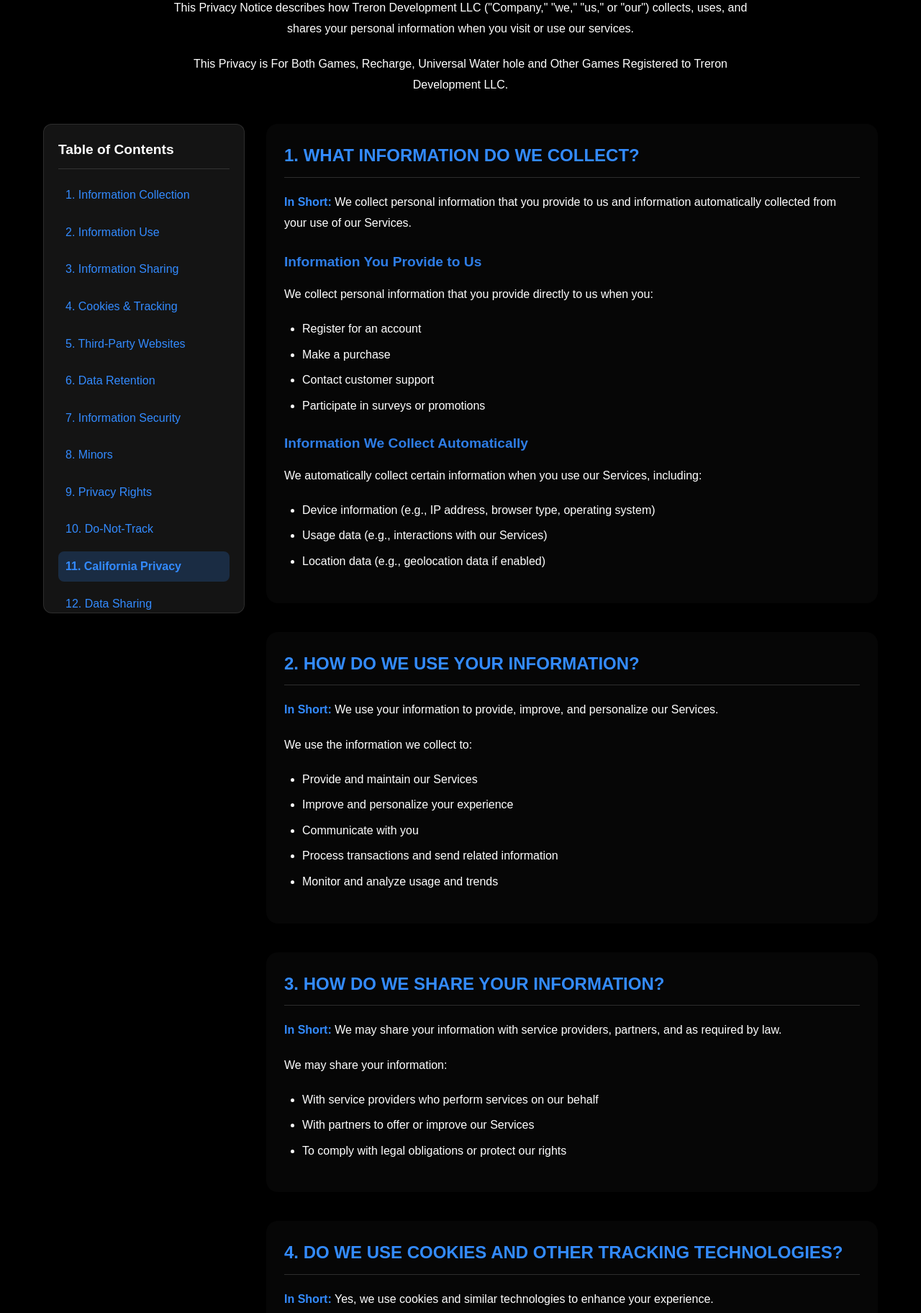
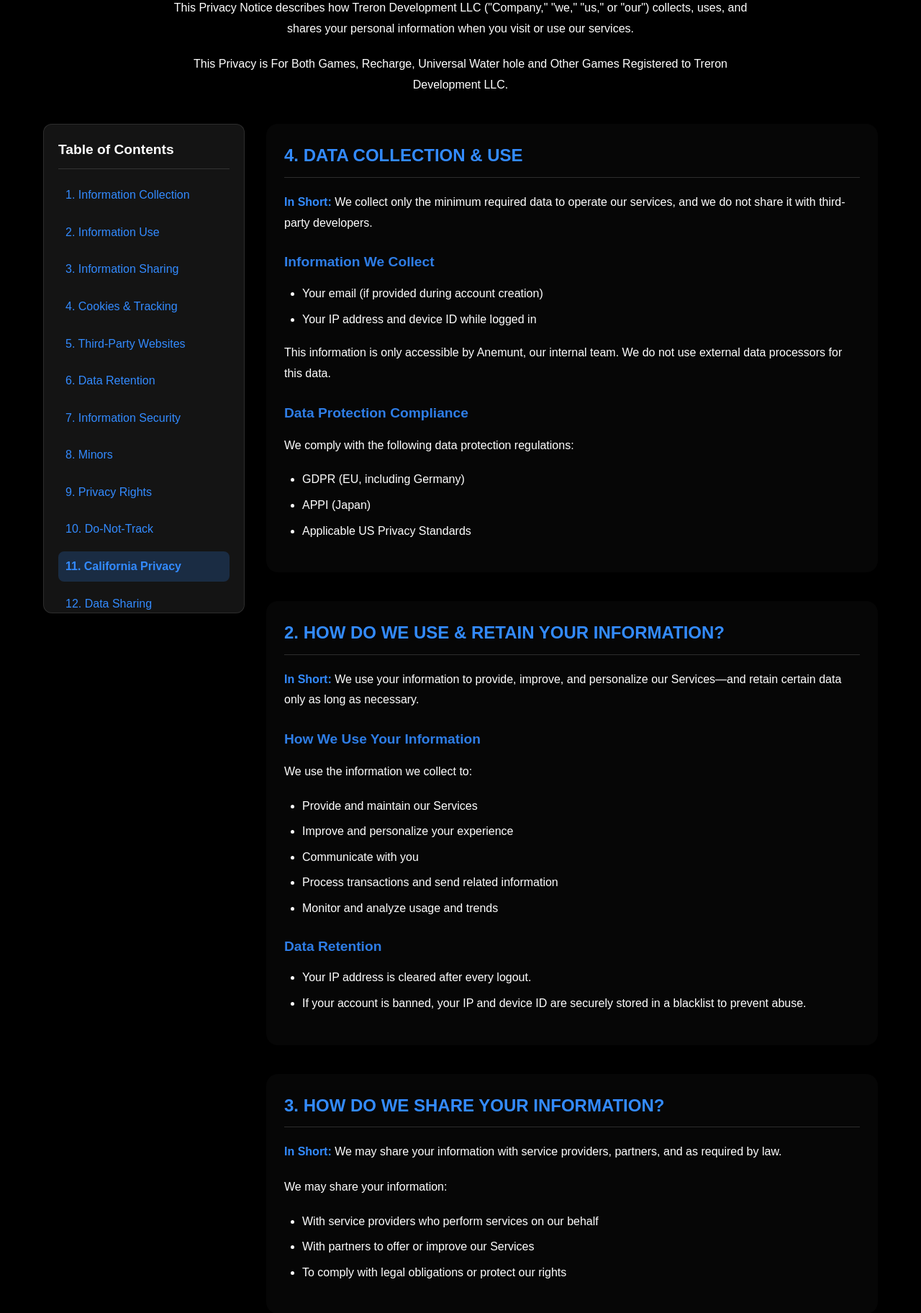
Before and after one commit to darkresident55/WebsiteAPIBased, a Flask app: page /privacyandsafety in a window 1280 px wide. Shown: the part 297-2121 px from the top of the page at 72% size. Run offline with Flask 3, Linux system fonts and the light colour scheme.

Commit message:
Update Privacy-and-Safety-Finished.html

```diff
--- a/templates/Privacy-and-Safety-Finished.html
+++ b/templates/Privacy-and-Safety-Finished.html
@@ -629,30 +629,31 @@
 
             <div class="main-content">
                 <section id="information-collection" class="section fade-in">
-                    <h2 class="section-title">1. WHAT INFORMATION DO WE COLLECT?</h2>
-                    <p><strong>In Short:</strong> We collect personal information that you provide to us and information automatically collected from your use of our Services.</p>
+                    <h2 class="section-title">4. DATA COLLECTION & USE</h2>
+                    <p><strong>In Short:</strong> We collect only the minimum required data to operate our services, and we do not share it with third-party developers.</p>
 
-                    <h3 class="section-subtitle">Information You Provide to Us</h3>
-                    <p>We collect personal information that you provide directly to us when you:</p>
+                    <h3 class="section-subtitle">Information We Collect</h3>
                     <ul>
-                        <li>Register for an account</li>
-                        <li>Make a purchase</li>
-                        <li>Contact customer support</li>
-                        <li>Participate in surveys or promotions</li>
+                        <li>Your email (if provided during account creation)</li>
+                        <li>Your IP address and device ID while logged in</li>
                     </ul>
 
-                    <h3 class="section-subtitle">Information We Collect Automatically</h3>
-                    <p>We automatically collect certain information when you use our Services, including:</p>
+                    <p>This information is only accessible by Anemunt, our internal team. We do not use external data processors for this data.</p>
+
+                    <h3 class="section-subtitle">Data Protection Compliance</h3>
+                    <p>We comply with the following data protection regulations:</p>
                     <ul>
-                        <li>Device information (e.g., IP address, browser type, operating system)</li>
-                        <li>Usage data (e.g., interactions with our Services)</li>
-                        <li>Location data (e.g., geolocation data if enabled)</li>
+                        <li>GDPR (EU, including Germany)</li>
+                        <li>APPI (Japan)</li>
+                        <li>Applicable US Privacy Standards</li>
                     </ul>
                 </section>
 
                 <section id="information-use" class="section fade-in">
-                    <h2 class="section-title">2. HOW DO WE USE YOUR INFORMATION?</h2>
-                    <p><strong>In Short:</strong> We use your information to provide, improve, and personalize our Services.</p>
+                    <h2 class="section-title">2. HOW DO WE USE & RETAIN YOUR INFORMATION?</h2>
+                    <p><strong>In Short:</strong> We use your information to provide, improve, and personalize our Services—and retain certain data only as long as necessary.</p>
+
+                    <h3 class="section-subtitle">How We Use Your Information</h3>
                     <p>We use the information we collect to:</p>
                     <ul>
                         <li>Provide and maintain our Services</li>
@@ -660,6 +661,12 @@
                         <li>Communicate with you</li>
                         <li>Process transactions and send related information</li>
                         <li>Monitor and analyze usage and trends</li>
+                    </ul>
+
+                    <h3 class="section-subtitle">Data Retention</h3>
+                    <ul>
+                        <li>Your IP address is cleared after every logout.</li>
+                        <li>If your account is banned, your IP and device ID are securely stored in a blacklist to prevent abuse.</li>
                     </ul>
                 </section>
 
@@ -716,23 +723,31 @@
                 </section>
 
                 <section id="privacy-rights" class="section fade-in">
-                    <h2 class="section-title">9. WHAT ARE YOUR PRIVACY RIGHTS?</h2>
-                    <p><strong>In Short:</strong> Depending on your state of residence in the US or in some regions, such as the European Economic Area (EEA), United Kingdom (UK), Switzerland, and Canada, you have rights that allow you greater access to and control over your personal information.</p>
-                    <p>In some regions (like the EEA, UK, Switzerland, and Canada), you have certain rights under applicable data protection laws. These may include the right:</p>
+                    <h2 class="section-title">3. USER RIGHTS (GERMANY & JAPAN COMPLIANT)</h2>
+                    <p><strong>In Short:</strong> You have the right to request access to your data, correction, or full deletion. Depending on your location, such as in Germany, Japan, or regions within the European Economic Area (EEA), United Kingdom (UK), Switzerland, and Canada, you have additional rights under applicable data protection laws.</p>
+
+                    <h3 class="section-subtitle">Your Rights</h3>
+                    <p>In some regions, you have the following rights:</p>
                     <ul>
                         <li>To request access and obtain a copy of your personal information</li>
-                        <li>To request rectification or erasure</li>
+                        <li>To request correction or deletion of your data</li>
                         <li>To restrict the processing of your personal information</li>
-                        <li>To data portability (if applicable)</li>
+                        <li>To request data portability (if applicable)</li>
                         <li>Not to be subject to automated decision-making</li>
+                        <li>The right to withdraw your consent (if consent is required for processing)</li>
                     </ul>
-                    <p>In certain circumstances, you may also have the right to object to the processing of your personal information. You can make such a request by contacting us by using the contact details provided in the section "HOW CAN YOU CONTACT US ABOUT THIS NOTICE?" below.</p>
-                    <p>We will consider and act upon any request in accordance with applicable data protection laws.</p>
-                    <p>If you are located in the EEA or UK and you believe we are unlawfully processing your personal information, you also have the right to complain to your Member State data protection authority or UK data protection authority.</p>
+
+                    <h3 class="section-subtitle">How to Exercise Your Rights</h3>
+                    <ul>
+                        <li>To delete your account, use the website deletion option.</li>
+                        <li>For full data deletion, email us at: <a href="mailto:treronsupport@trerondevelopment.xyz">treronsupport@trerondevelopment.xyz</a></li>
+                    </ul>
+
+                    <p>If you are located in the EEA or UK and believe we are unlawfully processing your personal information, you also have the right to complain to your Member State data protection authority or UK data protection authority.</p>
                     <p>If you are located in Switzerland, you may contact the Federal Data Protection and Information Commissioner.</p>
-                    <p><strong>Withdrawing your consent:</strong> If we are relying on your consent to process your personal information, which may be express and/or implied consent depending on the applicable law, you have the right to withdraw your consent at any time.</p>
-                    <p>You can withdraw your consent at any time by contacting us by using the contact details provided in the section "HOW CAN YOU CONTACT US ABOUT THIS NOTICE?" below or updating your preferences.</p>
-                    <p>However, please note that this will not affect the lawfulness of the processing before its withdrawal nor, when applicable law allows, will it affect the processing of your personal information conducted in reliance on lawful processing grounds other than consent.</p>
+
+                    <h3 class="section-subtitle">Withdrawing Your Consent</h3>
+                    <p>If we rely on your consent to process your personal information, you can withdraw that consent at any time by contacting us. This will not affect the legality of processing conducted prior to withdrawal, nor will it affect processing based on other legal grounds.</p>
                 </section>
 
                 <section id="do-not-track" class="section fade-in">
```
